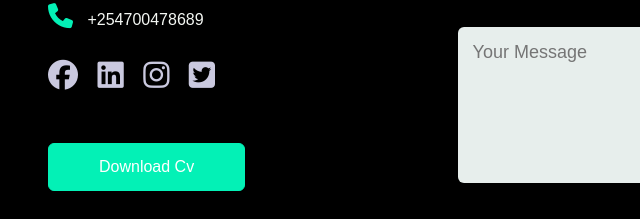
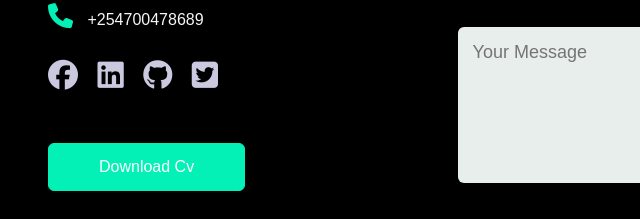
Before and after one commit to EricWachaga/portfolio, a plain HTML site: page index.html in a window 1280 px wide. Shown: the part 3046-3265 px from the top of the page, 80-720 px from the left. Drawn offline with Linux system fonts and the light colour scheme.

Commit message:
Update index.html and Styles.css

```diff
--- a/Styles.css
+++ b/Styles.css
@@ -325,6 +325,7 @@ nav .fa-solid{
     }
     .header-text h1{
         font-size: 30px;
+        color: #262626;
     }
     nav .fa-solid{
         display: block;
--- a/index.html
+++ b/index.html
@@ -168,7 +168,7 @@
                     <div class="social-icon">
                         <a href="https://www.facebook.com/wachagaeric/"><i class="fa-brands fa-facebook"></i></a>
                         <a href="https://www.linkedin.com/in/ericmacharia19"><i class="fa-brands fa-linkedin"></i></a>
-                        <a href=""><i class="fa-brands fa-instagram"></i></a>
+                        <a href="https://github.com/EricWachaga"><i class="fa-brands fa-github"></i></a>
                         <a href=""><i class="fa-brands fa-twitter-square"></i></a>
                     </div>
                     <a href="images\ERIC WACHAGA C.V.pdf" class="btn btn2">Download Cv</a>
```
